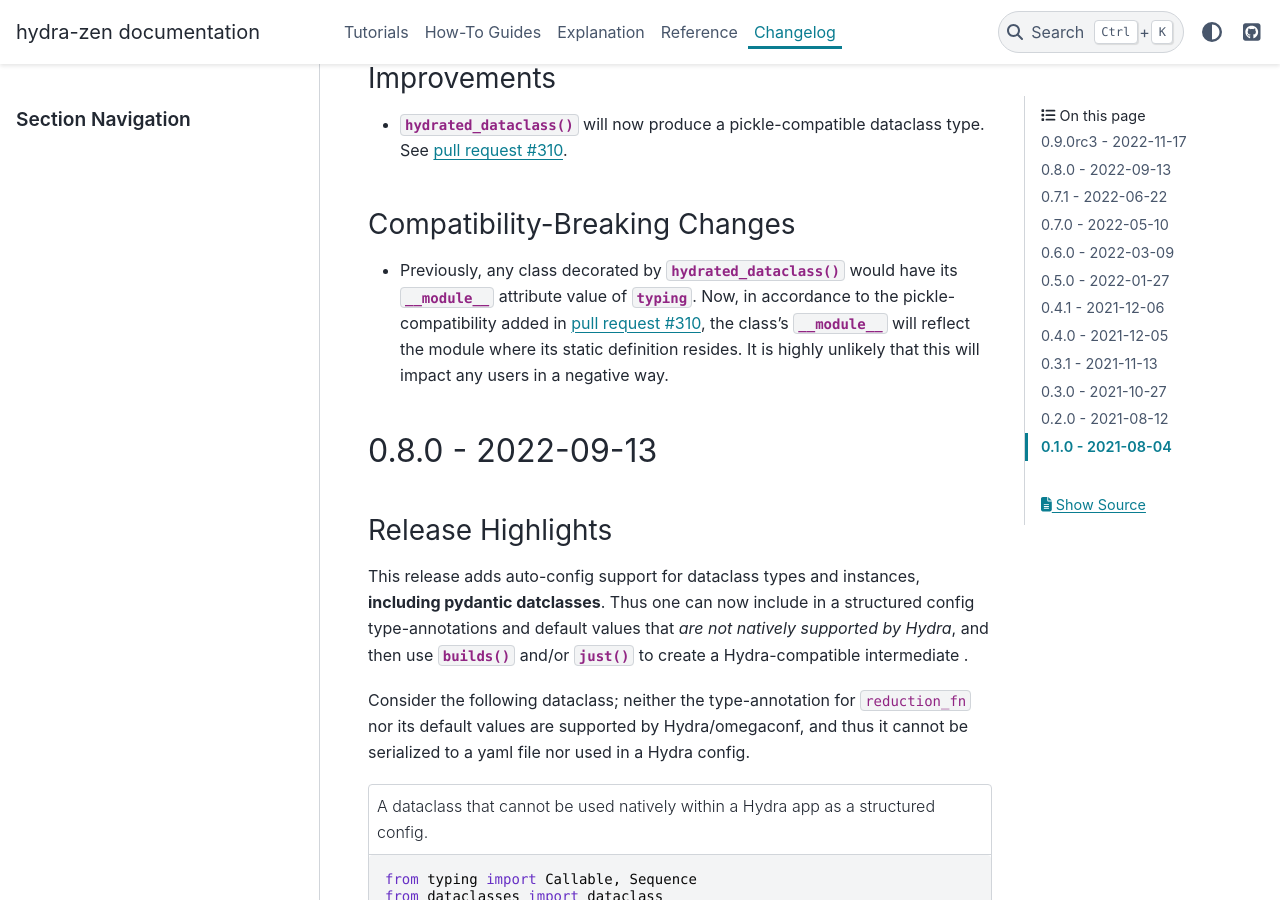
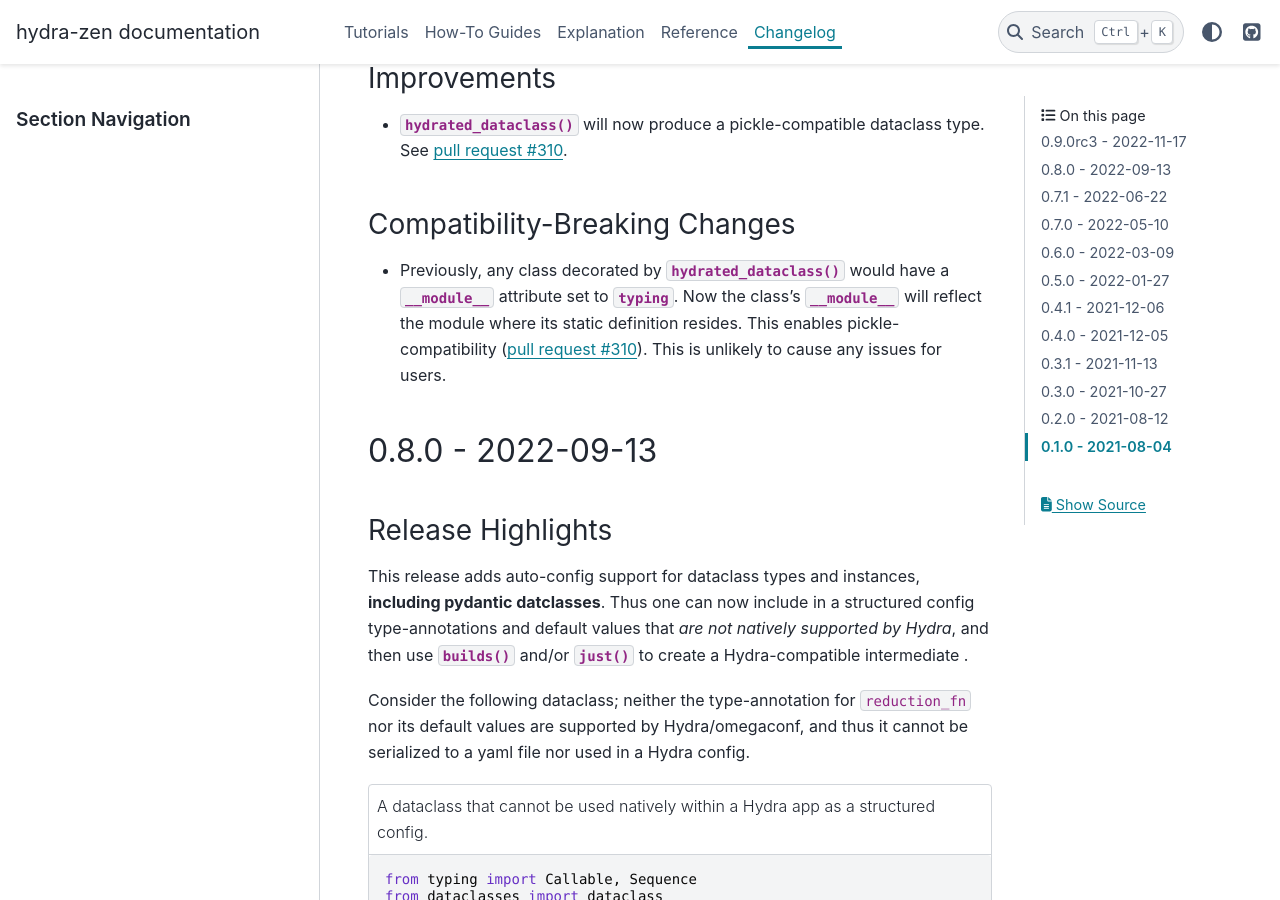
Before and after one commit to mit-ll-responsible-ai/hydra-zen, a Sphinx documentation site: the page built from docs/source/changes.rst, in a window 1280 px wide and 900 px high, scrolled down 1692 px. Built offline with Sphinx 7.4.7 and the PyData theme 0.15.4, drawn with Linux system fonts in a browser that asks for light colours; the version number could not be read and is left out.

Commit message:
update changelog

```diff
--- a/docs/source/changes.rst
+++ b/docs/source/changes.rst
@@ -76,7 +76,7 @@ Improvements
 
 Compatibility-Breaking Changes
 ------------------------------
-- Previously, any class decorated by :func:`~hydra_zen.hydrated_dataclass` would have its `__module__` attribute value of `typing`. Now, in accordance to the pickle-compatibility added in :pull:`310`, the class's `__module__` will reflect the module where its static definition resides. It is highly unlikely that this will impact any users in a negative way.
+- Previously, any class decorated by :func:`~hydra_zen.hydrated_dataclass` would have a `__module__` attribute set to `typing`. Now the class's `__module__` will reflect the module where its static definition resides. This enables pickle-compatibility  (:pull:`310`). This is unlikely to cause any issues for users.
 
 .. _v0.8.0:
 
```
